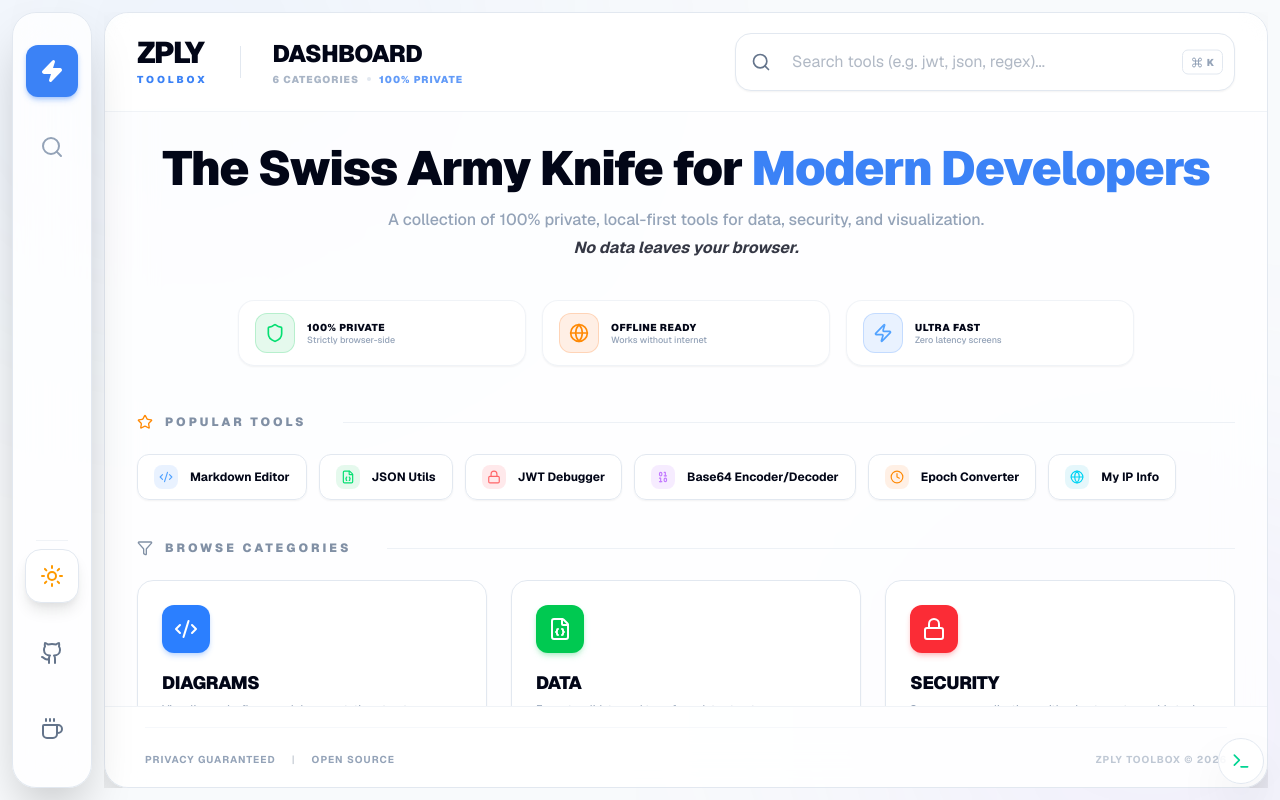
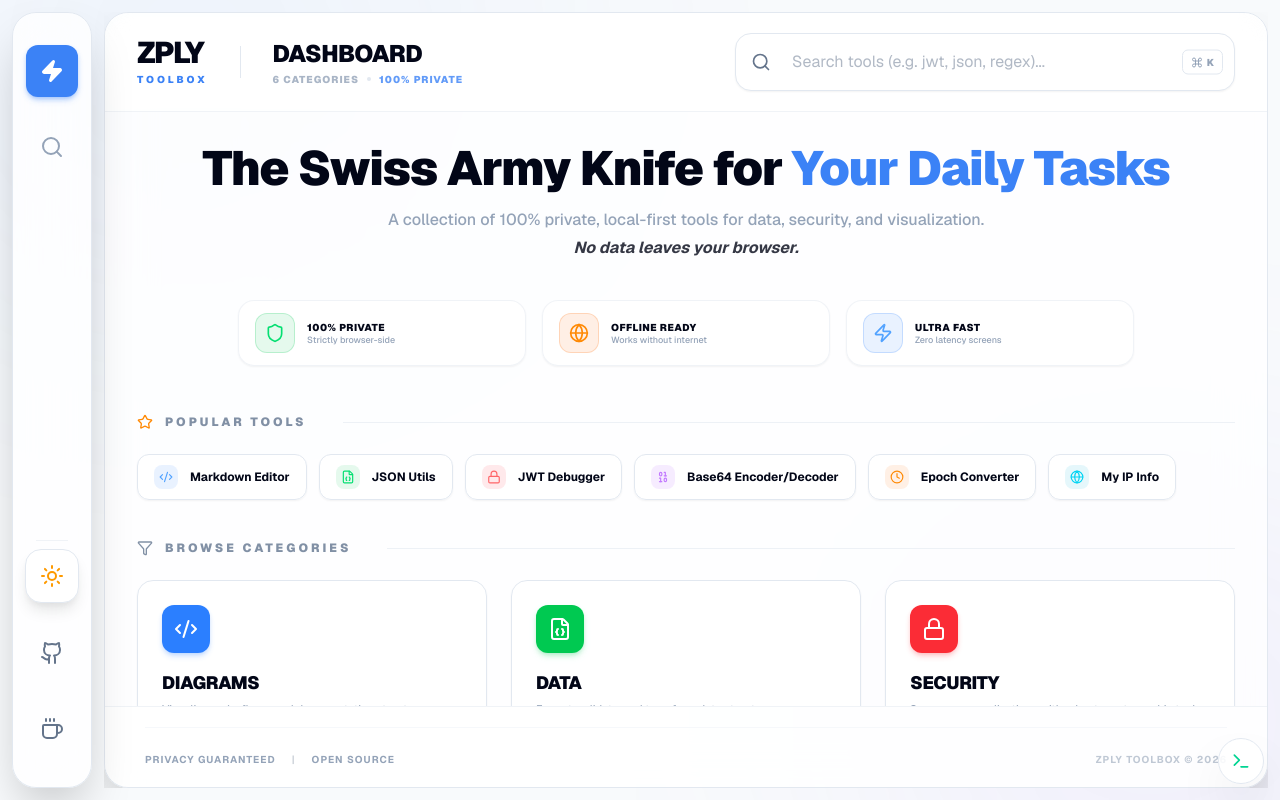
Before and after one commit to tllobregat/zply, a Next.js app: page / in a window 1280 px wide. Built offline with nearby package versions, Linux system fonts and the light colour scheme.

Commit message:
fix(dashboard): enhance tagline

```diff
--- a/components/dashboard/dashboard-hero.tsx
+++ b/components/dashboard/dashboard-hero.tsx
@@ -14,7 +14,7 @@
         className="text-center mb-10"
       >
         <h2 className="text-3xl sm:text-5xl font-black tracking-tight mb-4 text-foreground">
-          The Swiss Army Knife for <span className="text-zply-blue">Modern Developers</span>
+          The Swiss Army Knife for <span className="text-zply-blue">Your Daily Tasks</span>
         </h2>
         <p className="text-sm sm:text-base text-muted-foreground max-w-2xl mx-auto font-medium">
           A collection of 100% private, local-first tools for data, security, and visualization.
```
Also changed, not shown: 2 other files (tests, documents, lock files or other folders).
